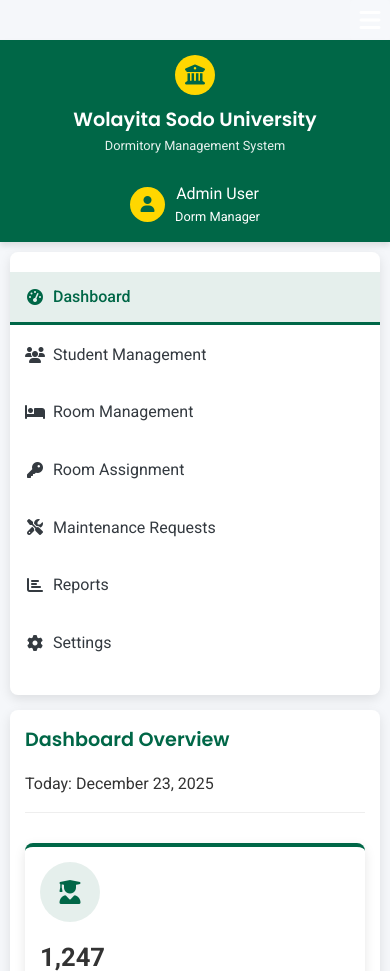
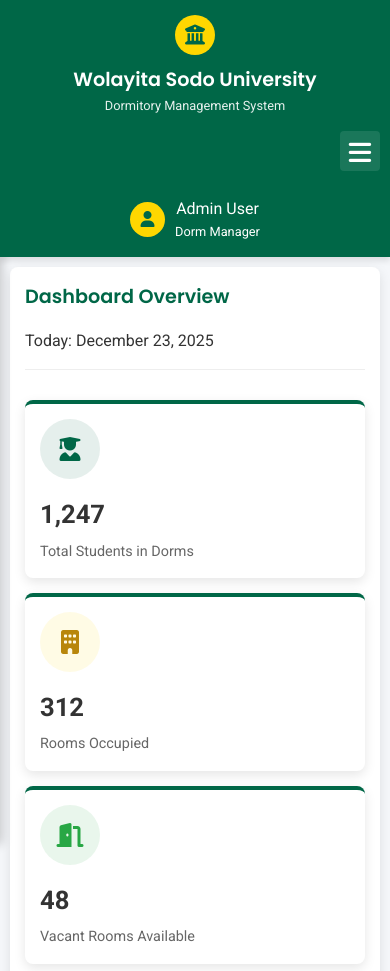
Before and after one commit to Mekbib19/wsu-dorm-managment-system, a PHP site: page /admin-dashboard.html in a window 390 px wide. Shown: the top 971 px of the page. Run offline with PHP 8.4, Linux system fonts and the light colour scheme.

Commit message:
admin sidebar

```diff
--- a/style.css
+++ b/style.css
@@ -1538,3 +1538,64 @@
         margin-top: 10px;
     }
 }
+/* Mobile Sidebar Slide-In Menu */
+@media (max-width: 992px) {
+    .main-content {
+        flex-direction: column;
+    }
+
+    .sidebar {
+        position: fixed;
+        top: 0; /* Align to top of viewport */
+        left: 0;
+        height: 100vh;
+        width: 250px;
+        z-index: 1000;
+        transform: translateX(-100%);
+        transition: transform 0.3s ease;
+        margin: 0;
+        border-radius: 0;
+        box-shadow: 2px 0 10px rgba(0, 0, 0, 0.2);
+        overflow-y: auto;
+    }
+
+    .sidebar.active {
+        transform: translateX(0);
+    }
+
+    /* Optional: Overlay when menu open */
+    .sidebar.active::after {
+        content: '';
+        position: fixed;
+        top: 0;
+        left: 0;
+        width: 100vw;
+        height: 100vh;
+        background: rgba(0, 0, 0, 0.5);
+        z-index: -1;
+    }
+
+    .content {
+        width: 100%;
+        margin-left: 0;
+    }
+
+    /* Show toggle button on mobile */
+    .menu-toggle {
+        display: block;
+        background: rgba(255, 255, 255, 0.1);
+        border: none;
+        color: white;
+        font-size: 1.6rem;
+        padding: 8px;
+        border-radius: 4px;
+        cursor: pointer;
+    }
+}
+
+/* Adjust header height for fixed sidebar */
+header {
+    position: sticky;
+    top: 0;
+    z-index: 1001;
+}
```
Also changed, not shown: admin-dashboard.html (+27 -12 lines).
